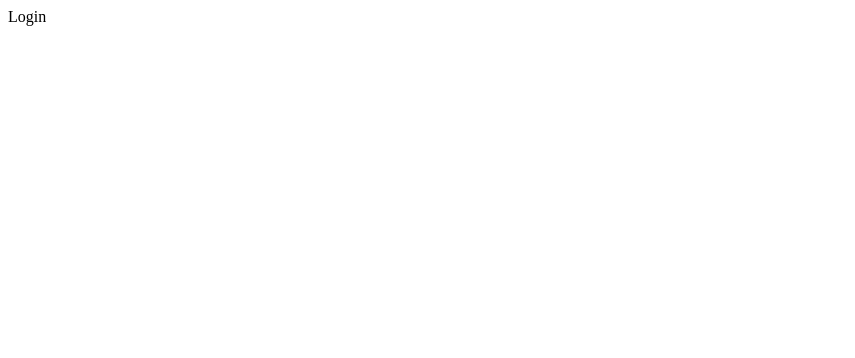
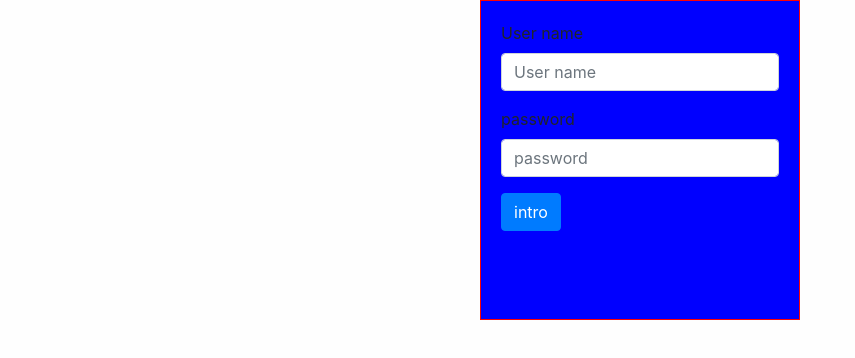
Before and after one commit to harolz87/remote-work-utils, a React app in the folder front/: page /login in a window 1280 px wide. Shown: the top 358 px of the page, without its empty margins (0-855 px from the left). Built offline with nearby package versions, Linux system fonts and the light colour scheme; the HTML template or start-up script is replaced by a standard one.

Commit message:
add styled component , components and init login

```diff
--- a/front/package.json
+++ b/front/package.json
@@ -32,8 +32,12 @@
     "webpack-dev-server": "^3.11.0"
   },
   "dependencies": {
+    "bootstrap": "^4.5.0",
+    "prop-types": "^15.7.2",
     "react": "^16.13.1",
+    "react-bootstrap": "^1.0.1",
     "react-dom": "^16.13.1",
-    "react-router-dom": "^5.2.0"
+    "react-router-dom": "^5.2.0",
+    "styled-components": "^5.1.1"
   }
 }
--- a/front/src/App.jsx
+++ b/front/src/App.jsx
@@ -1,8 +1,11 @@
 import React, { Suspense } from 'react';
 import { Routes } from './routes';
+import 'bootstrap/dist/css/bootstrap.min.css';
+import { GlobalStyles } from './styles/GlobalStyles';
 
 export default () => (
   <Suspense fallback={<div>Loading...</div>}>
+    <GlobalStyles />
     <Routes />
   </Suspense>
 );
--- /dev/null
+++ b/front/src/components/FormLogin/index.jsx
@@ -0,0 +1,20 @@
+import React from 'react';
+import PropsType from 'prop-types';
+
+import {
+  Wrapper,
+  Form,
+} from './styles';
+
+export const FormLogin = ({ children, onSubmit }) => (
+  <Wrapper>
+    <Form onSubmit={onSubmit}>
+      {children}
+    </Form>
+  </Wrapper>
+);
+
+FormLogin.propTypes = {
+  children: PropsType.node.isRequired,
+  onSubmit: PropsType.func.isRequired,
+};
--- /dev/null
+++ b/front/src/components/FormLogin/styles.js
@@ -0,0 +1,15 @@
+import styled from 'styled-components';
+import { Form as FormBst } from 'react-bootstrap';
+import { BORDER_COLOR, SECUNDARY_COLOR } from '../../config/colors';
+
+export const Wrapper = styled.div`
+  margin: auto;
+  width: 320px;
+  height: 320px;
+  border: 1px solid ${BORDER_COLOR};
+  background-color: ${SECUNDARY_COLOR};
+`;
+
+export const Form = styled(FormBst)`
+    padding: 20px;
+`;
--- /dev/null
+++ b/front/src/components/Input/index.jsx
@@ -0,0 +1,34 @@
+import React from 'react';
+import PropsType from 'prop-types';
+
+import { Form } from 'react-bootstrap';
+
+export const Input = ({
+  type,
+  label,
+  value,
+  placeholder,
+  onChange,
+}) => (
+  <Form.Group>
+    <Form.Label>{label}</Form.Label>
+    <Form.Control
+      type={type}
+      placeholder={placeholder}
+      value={value}
+      onChange={onChange}
+    />
+  </Form.Group>
+);
+
+Input.propTypes = {
+  label: PropsType.string.isRequired,
+  onChange: PropsType.func.isRequired,
+  value: PropsType.string.isRequired,
+  placeholder: PropsType.string.isRequired,
+  type: PropsType.string,
+};
+
+Input.defaultProps = {
+  type: 'text',
+};
--- /dev/null
+++ b/front/src/components/SummitButton/index.jsx
@@ -0,0 +1,23 @@
+import React from 'react';
+import PropsType from 'prop-types';
+import { Button } from 'react-bootstrap';
+
+export const SummitButton = ({ children, onClick }) => (
+  <Button
+    variant="primary"
+    type="submit"
+    onClick={onClick}
+  >
+    {children}
+  </Button>
+
+);
+
+SummitButton.propTypes = {
+  children: PropsType.node.isRequired,
+  onClick: PropsType.func,
+};
+
+SummitButton.defaultProps = {
+  onClick: null,
+};
--- /dev/null
+++ b/front/src/config/colors.js
@@ -0,0 +1,5 @@
+module.exports = {
+  BORDER_COLOR: 'red',
+  PRIMARY_COLOR: 'green',
+  SECUNDARY_COLOR: 'blue',
+};
--- /dev/null
+++ b/front/src/config/env.js
@@ -0,0 +1,2 @@
+module.exports = {
+};
--- a/front/src/pages/Login.jsx
+++ b/front/src/pages/Login.jsx
@@ -1,8 +1,25 @@
 import React from 'react';
 
+import { FormLogin } from '../components/FormLogin';
+import { Input } from '../components/Input';
+import { SummitButton } from '../components/SummitButton';
+
 const Login = () => (
-  <div>
-    Login
-  </div>
+  <FormLogin>
+    <Input
+      type="text"
+      label="User name"
+      placeholder="User name"
+    />
+    <Input
+      type="password"
+      label="password"
+      placeholder="password"
+    />
+    <SummitButton>
+      intro
+    </SummitButton>
+  </FormLogin>
 );
+
 export default Login;
--- /dev/null
+++ b/front/src/styles/GlobalStyles.js
@@ -0,0 +1,25 @@
+import { createGlobalStyle } from 'styled-components';
+
+export const GlobalStyles = createGlobalStyle`
+  html {
+    box-sizing: border-box;
+    font-family: -apple-system, BlinkMacSystemFont, 'Segoe UI', Roboto, Oxygen, Ubuntu, Cantarell, 'Open Sans', 'Helvetica Neue', sans-serif;
+  }
+
+  *, *:before, *:after {
+    box-sizing: inherit;
+  }
+
+  ul, li, h1, h2, h3, p, button { margin: 0; padding: 0; }
+  ul { list-style: none; }
+  button { background: transparent; border: 0; outline: 0 }
+
+  body {
+    background: #fefefe;
+    height: 100%;
+    margin: 0 auto;
+    max-width: 95%;
+    overscroll-behavior: none;
+    width: 100%;
+  }
+`;
```
Also changed, not shown: 1 other file (tests, documents, lock files or other folders).
